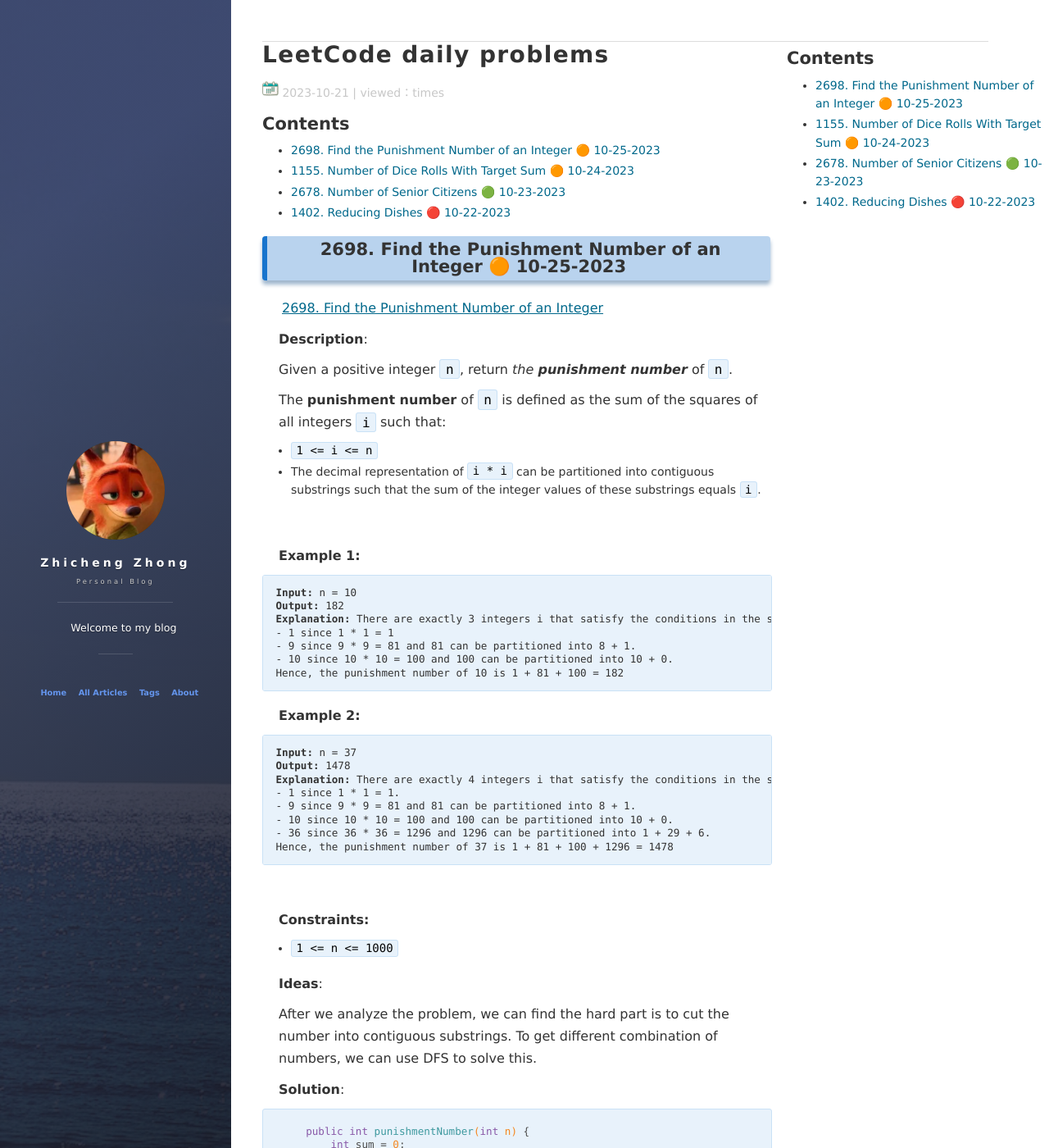
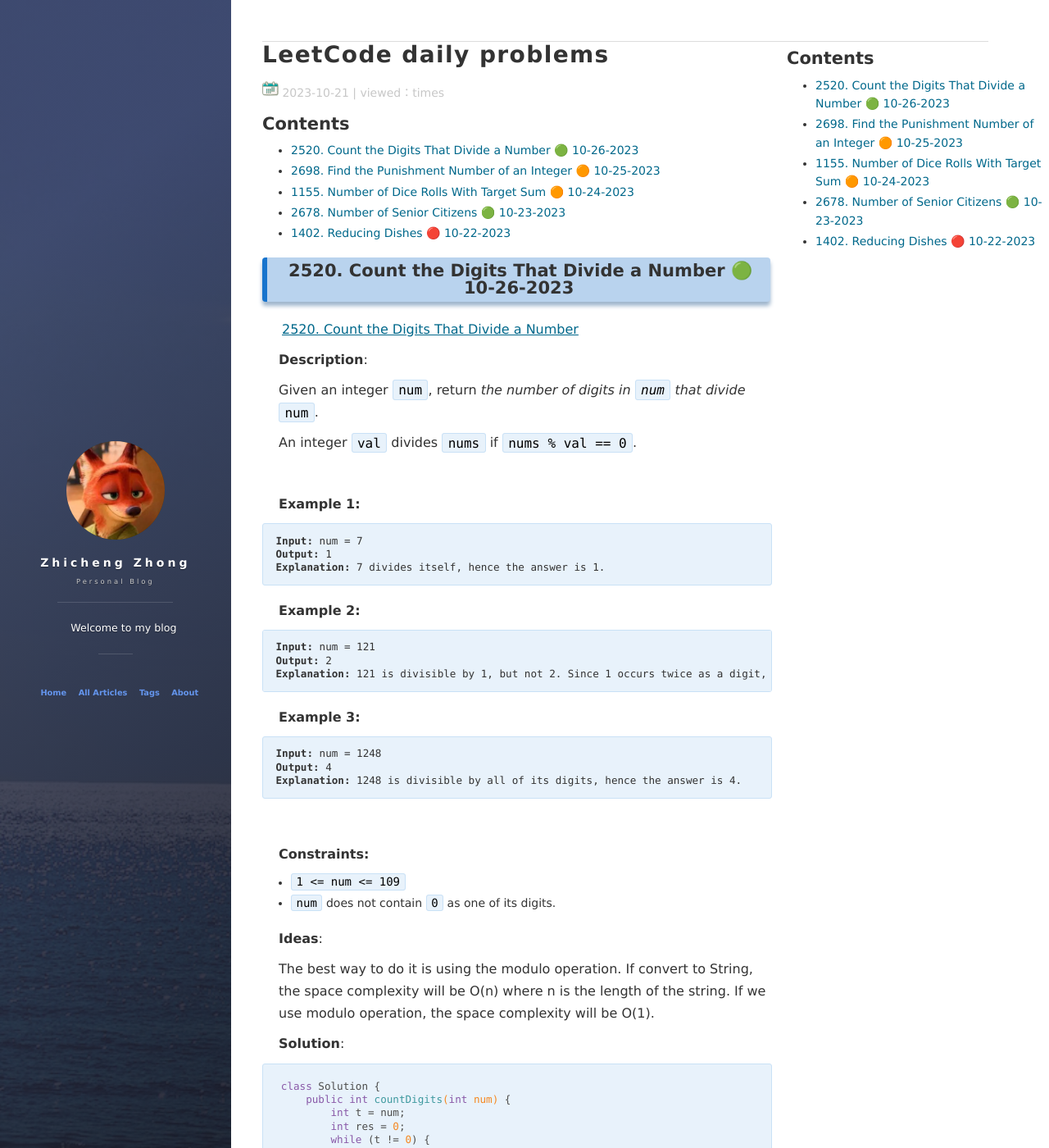
Before and after one commit to ChrisZZhong/chriszzhong.github.io, a Jekyll site: the page built from _posts/2023-10-21-LeetCode-Daily.md, in a window 1280 px wide and 1400 px high. Shown: the whole window at 82% size. Built offline with Jekyll 4.4.1, drawn with Linux system fonts in a browser that asks for light colours; nearby versions of some CDN libraries; comment, search, counter and statistics services are not loaded; some of the changed text lies outside the part shown.

Commit message:
update daily

````diff
--- a/_posts/2023-10-21-LeetCode-Daily.md
+++ b/_posts/2023-10-21-LeetCode-Daily.md
@@ -5,6 +5,73 @@
 description: "LeetCode daily problems"
 tag: LeetCode
 ---
+
+## 2520. Count the Digits That Divide a Number 🟢 10-26-2023
+
+[2520. Count the Digits That Divide a Number](https://leetcode.com/problems/count-the-digits-that-divide-a-number/)
+
+**Description**:
+
+<div class="xFUwe" data-track-load="description_content"><p>Given an integer <code>num</code>, return <em>the number of digits in <code>num</code> that divide </em><code>num</code>.</p>
+
+<p>An integer <code>val</code> divides <code>nums</code> if <code>nums % val == 0</code>.</p>
+
+<p>&nbsp;</p>
+<p><strong>Example 1:</strong></p>
+
+<pre><strong>Input:</strong> num = 7
+<strong>Output:</strong> 1
+<strong>Explanation:</strong> 7 divides itself, hence the answer is 1.
+</pre>
+
+<p><strong>Example 2:</strong></p>
+
+<pre><strong>Input:</strong> num = 121
+<strong>Output:</strong> 2
+<strong>Explanation:</strong> 121 is divisible by 1, but not 2. Since 1 occurs twice as a digit, we return 2.
+</pre>
+
+<p><strong>Example 3:</strong></p>
+
+<pre><strong>Input:</strong> num = 1248
+<strong>Output:</strong> 4
+<strong>Explanation:</strong> 1248 is divisible by all of its digits, hence the answer is 4.
+</pre>
+
+<p>&nbsp;</p>
+<p><strong>Constraints:</strong></p>
+
+<ul>
+	<li><code>1 &lt;= num &lt;= 10<sup>9</sup></code></li>
+	<li><code>num</code> does not contain <code>0</code> as one of its digits.</li>
+</ul>
+</div>
+
+**Ideas**:
+
+The best way to do it is using the modulo operation. If convert to String, the space complexity will be O(n) where n is the length of the string. If we use modulo operation, the space complexity will be O(1).
+
+**Solution**:
+
+```Java
+class Solution {
+    public int countDigits(int num) {
+        int t = num;
+        int res = 0;
+        while (t != 0) {
+            if (num % (t % 10) == 0) {
+                res++;
+            }
+            t /= 10;
+        }
+        return res;
+    }
+}
+```
+
+Time complexity: O(logn) where n is the number.
+
+Space complexity: O(1)
 
 ## 2698. Find the Punishment Number of an Integer 🟠 10-25-2023
 
````
